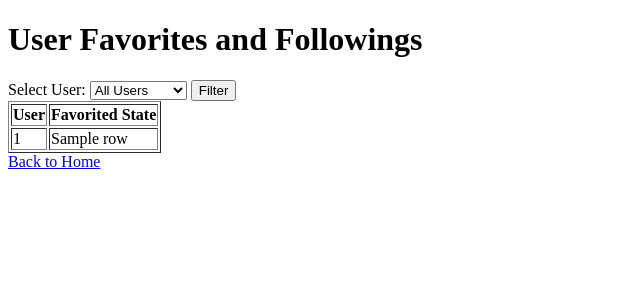
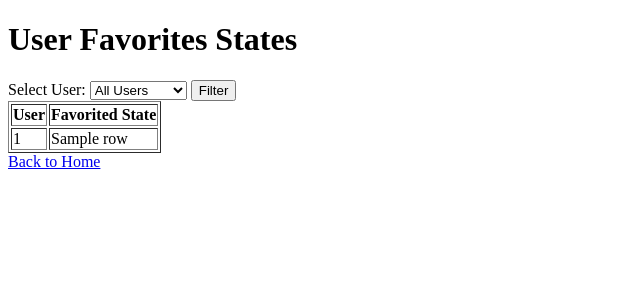
Before and after one commit to JacobMMillion/HealthHub_Database_WebApp, a Flask app: template templates/favorites_follows.html in a window 1280 px wide. Shown: the top 300 px of the page, without its empty margins (0-640 px from the left). Run offline with Flask 3, Linux system fonts and the light colour scheme; the template is opened without the code that fills it: most values are stand-ins (such as "Sample title", 1, 10 or a date in 2020); parts of the project's set-up code (start-up, migrations or seed data) failed here and were passed over.

Commit message:
Update favorites_follows.html

```diff
--- a/templates/favorites_follows.html
+++ b/templates/favorites_follows.html
@@ -2,11 +2,11 @@
 <html lang="en">
 <head>
     <meta charset="UTF-8">
-    <title>User Favorites and Followings</title>
+    <title>User Favorite States</title>
 </head>
 <body>
 
-    <h1>User Favorites and Followings</h1>
+    <h1>User Favorites States</h1>
 
     <form method="POST">
         <label for="user">Select User:</label>
```
